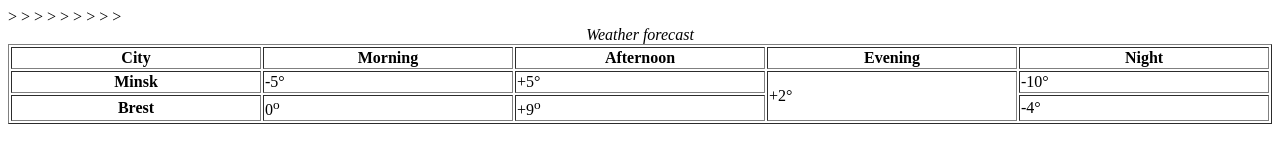
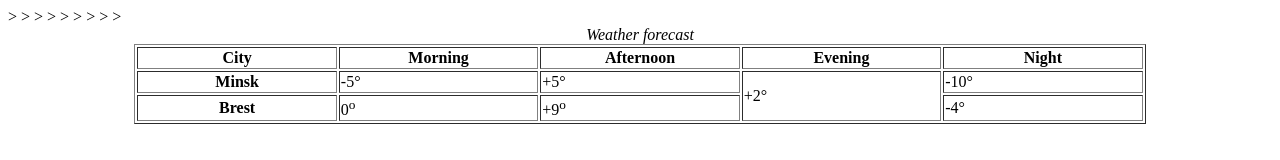
Before and after one commit to uliaarkadz/SC1-84-21, a plain HTML site: page 02HTML.TABLES/base/weather.html in a window 1280 px wide. Drawn offline with Linux system fonts and the light colour scheme.

Commit message:
home work 2

```diff
--- a/02HTML.TABLES/base/weather.html
+++ b/02HTML.TABLES/base/weather.html
@@ -10,7 +10,7 @@
 
 <body>
 
-    <table aligh="center" border="1" width=100%>
+    <table align="center" border="1" width=80%>
         <caption><em>Weather forecast</em></caption>
         <thead>
             <tr>
```
